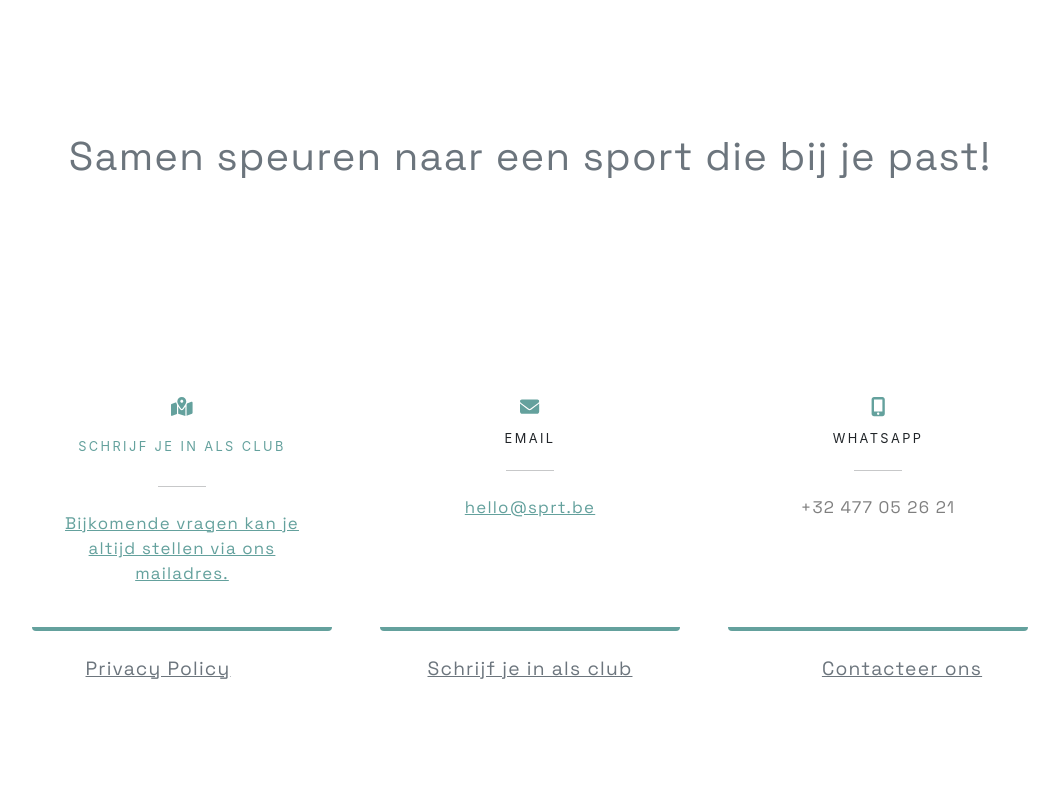
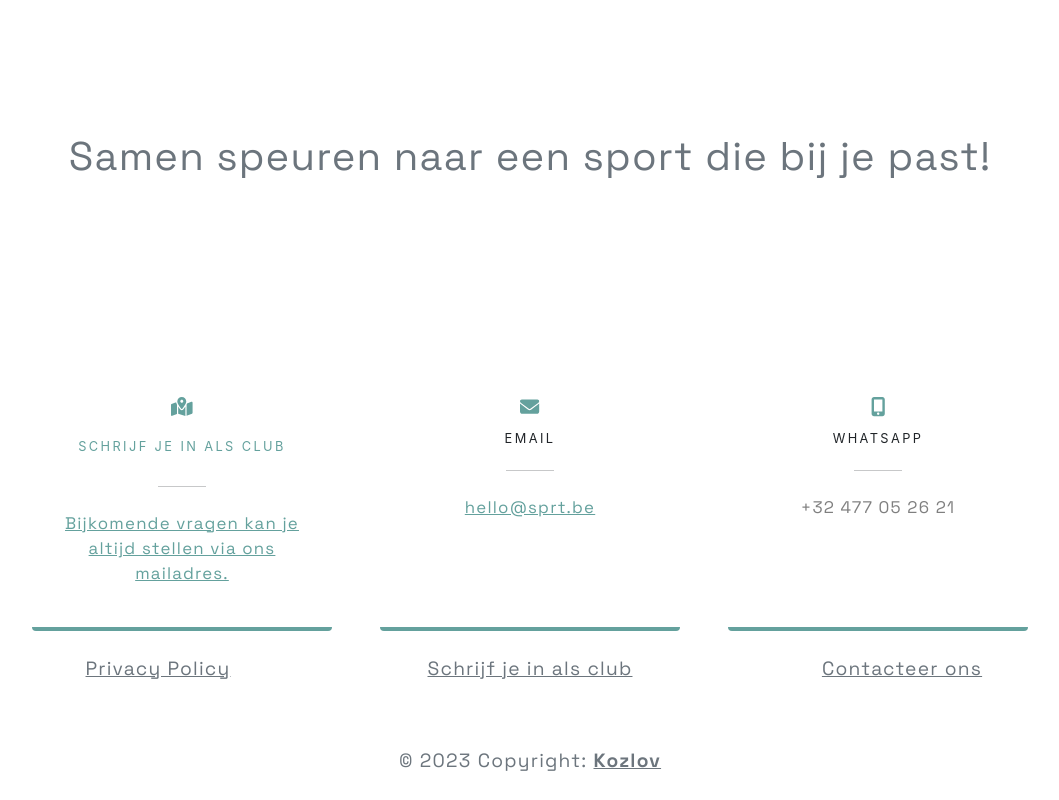
Before and after one commit to DmitriyKozl/Sprt, a website: page index.html in a window 1280 px wide. Shown: the part 3670-4470 px from the top of the page, without its empty margins (110-1169 px from the left). Before the commit the page ends 4369 px from the top, so only its background shows below. Drawn offline with nearby package versions, Linux system fonts and the light colour scheme.

Commit message:
copywrite

```diff
--- a/index.html
+++ b/index.html
@@ -381,6 +381,10 @@
           </div>
         </div>
       </div>
+      <div class="text-center p-4">
+        © 2023 Copyright:
+        <a class="text-reset fw-bold" href="">Kozlov</a>
+      </div>
     </footer>
   </body>
 </html>
```
